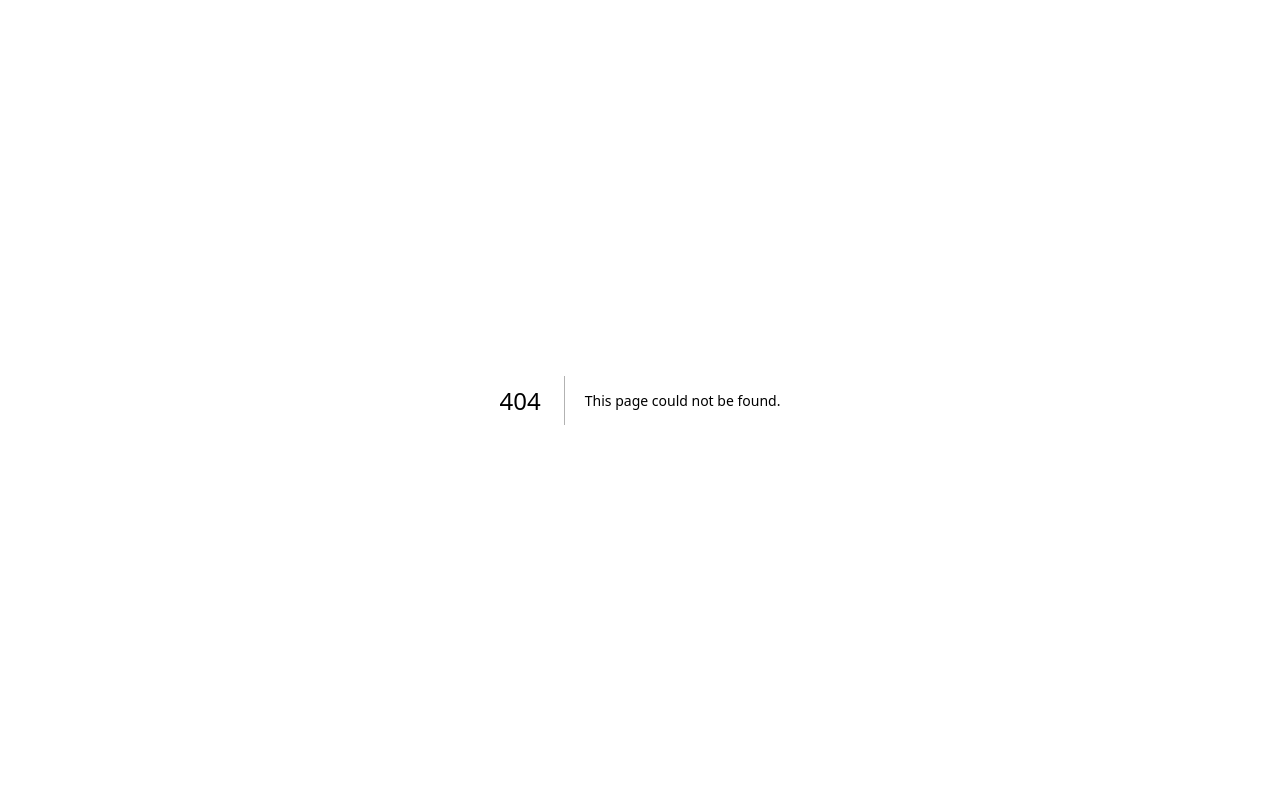
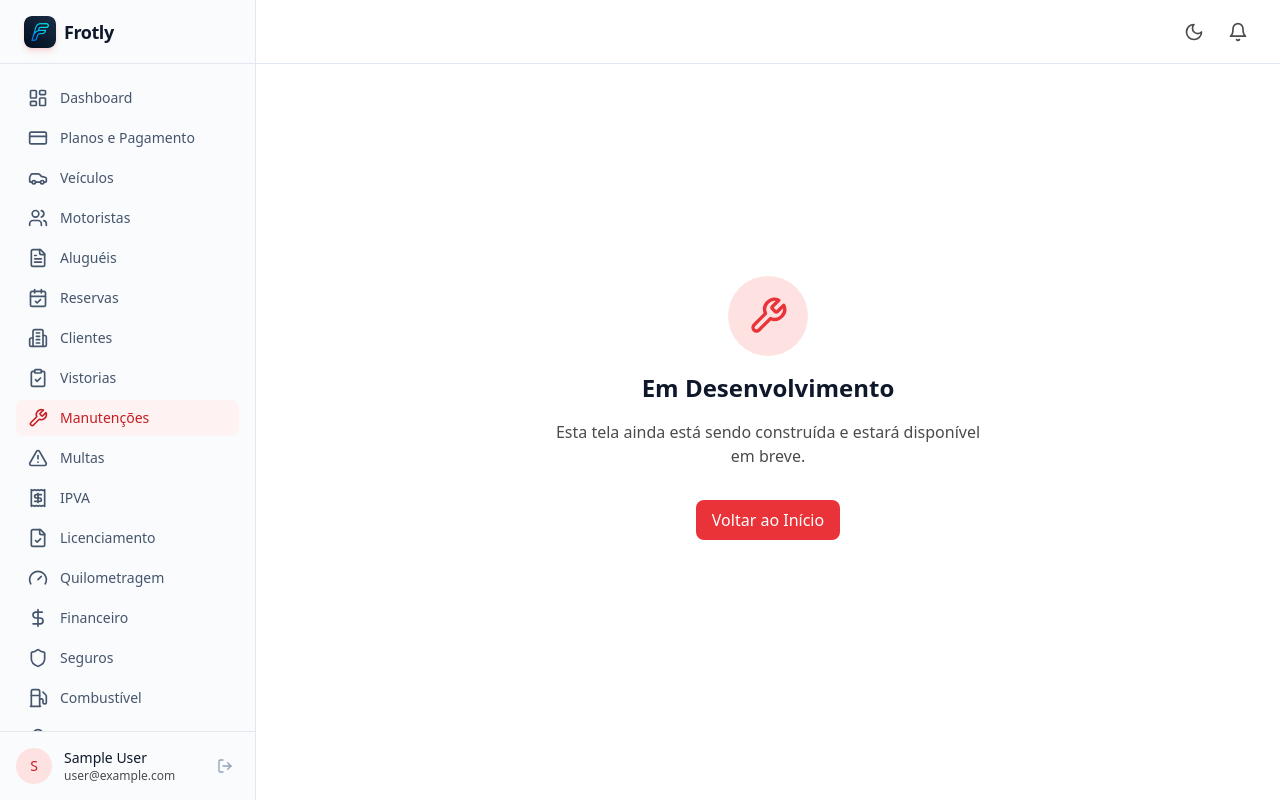
Before and after one commit to luizmagacho/frotly-frontend, a Next.js app: page /manutencoes/novo in a window 1280 px wide. Before the commit this address had no page. Built offline with nearby package versions, Linux system fonts and the light colour scheme; no server answers; sample sign-in values are in the browser's storage.

Commit message:
feat(frontend): add placeholders for all remaining unimplemented routes

```diff
--- /dev/null
+++ b/app/(dashboard)/alugueis/novo/page.tsx
@@ -0,0 +1,19 @@
+import { Wrench } from 'lucide-react';
+import Link from 'next/link';
+
+export default function PlaceholderPage() {
+  return (
+    <div className="flex h-[80vh] flex-col items-center justify-center space-y-4 text-center">
+      <div className="flex h-20 w-20 items-center justify-center rounded-full bg-blue-100 dark:bg-blue-900/30">
+        <Wrench className="h-10 w-10 text-blue-600 dark:text-blue-400" />
+      </div>
+      <h1 className="text-2xl font-bold text-slate-900 dark:text-white">Em Desenvolvimento</h1>
+      <p className="max-w-md text-slate-500">
+        Esta tela ainda está sendo construída e estará disponível em breve.
+      </p>
+      <Link href="/dashboard" className="mt-4 rounded-lg bg-blue-600 px-4 py-2 text-white hover:bg-blue-700">
+        Voltar ao Início
+      </Link>
+    </div>
+  );
+}
--- /dev/null
+++ b/app/(dashboard)/licenciamento/novo/page.tsx
@@ -0,0 +1,19 @@
+import { Wrench } from 'lucide-react';
+import Link from 'next/link';
+
+export default function PlaceholderPage() {
+  return (
+    <div className="flex h-[80vh] flex-col items-center justify-center space-y-4 text-center">
+      <div className="flex h-20 w-20 items-center justify-center rounded-full bg-blue-100 dark:bg-blue-900/30">
+        <Wrench className="h-10 w-10 text-blue-600 dark:text-blue-400" />
+      </div>
+      <h1 className="text-2xl font-bold text-slate-900 dark:text-white">Em Desenvolvimento</h1>
+      <p className="max-w-md text-slate-500">
+        Esta tela ainda está sendo construída e estará disponível em breve.
+      </p>
+      <Link href="/dashboard" className="mt-4 rounded-lg bg-blue-600 px-4 py-2 text-white hover:bg-blue-700">
+        Voltar ao Início
+      </Link>
+    </div>
+  );
+}
--- /dev/null
+++ b/app/(dashboard)/manutencoes/[id]/page.tsx
@@ -0,0 +1,19 @@
+import { Wrench } from 'lucide-react';
+import Link from 'next/link';
+
+export default function PlaceholderPage() {
+  return (
+    <div className="flex h-[80vh] flex-col items-center justify-center space-y-4 text-center">
+      <div className="flex h-20 w-20 items-center justify-center rounded-full bg-blue-100 dark:bg-blue-900/30">
+        <Wrench className="h-10 w-10 text-blue-600 dark:text-blue-400" />
+      </div>
+      <h1 className="text-2xl font-bold text-slate-900 dark:text-white">Em Desenvolvimento</h1>
+      <p className="max-w-md text-slate-500">
+        Esta tela ainda está sendo construída e estará disponível em breve.
+      </p>
+      <Link href="/dashboard" className="mt-4 rounded-lg bg-blue-600 px-4 py-2 text-white hover:bg-blue-700">
+        Voltar ao Início
+      </Link>
+    </div>
+  );
+}
--- /dev/null
+++ b/app/(dashboard)/manutencoes/novo/page.tsx
@@ -0,0 +1,19 @@
+import { Wrench } from 'lucide-react';
+import Link from 'next/link';
+
+export default function PlaceholderPage() {
+  return (
+    <div className="flex h-[80vh] flex-col items-center justify-center space-y-4 text-center">
+      <div className="flex h-20 w-20 items-center justify-center rounded-full bg-blue-100 dark:bg-blue-900/30">
+        <Wrench className="h-10 w-10 text-blue-600 dark:text-blue-400" />
+      </div>
+      <h1 className="text-2xl font-bold text-slate-900 dark:text-white">Em Desenvolvimento</h1>
+      <p className="max-w-md text-slate-500">
+        Esta tela ainda está sendo construída e estará disponível em breve.
+      </p>
+      <Link href="/dashboard" className="mt-4 rounded-lg bg-blue-600 px-4 py-2 text-white hover:bg-blue-700">
+        Voltar ao Início
+      </Link>
+    </div>
+  );
+}
--- /dev/null
+++ b/app/(dashboard)/motoristas/[id]/editar/page.tsx
@@ -0,0 +1,19 @@
+import { Wrench } from 'lucide-react';
+import Link from 'next/link';
+
+export default function PlaceholderPage() {
+  return (
+    <div className="flex h-[80vh] flex-col items-center justify-center space-y-4 text-center">
+      <div className="flex h-20 w-20 items-center justify-center rounded-full bg-blue-100 dark:bg-blue-900/30">
+        <Wrench className="h-10 w-10 text-blue-600 dark:text-blue-400" />
+      </div>
+      <h1 className="text-2xl font-bold text-slate-900 dark:text-white">Em Desenvolvimento</h1>
+      <p className="max-w-md text-slate-500">
+        Esta tela ainda está sendo construída e estará disponível em breve.
+      </p>
+      <Link href="/dashboard" className="mt-4 rounded-lg bg-blue-600 px-4 py-2 text-white hover:bg-blue-700">
+        Voltar ao Início
+      </Link>
+    </div>
+  );
+}
--- /dev/null
+++ b/app/(dashboard)/motoristas/novo/page.tsx
@@ -0,0 +1,19 @@
+import { Wrench } from 'lucide-react';
+import Link from 'next/link';
+
+export default function PlaceholderPage() {
+  return (
+    <div className="flex h-[80vh] flex-col items-center justify-center space-y-4 text-center">
+      <div className="flex h-20 w-20 items-center justify-center rounded-full bg-blue-100 dark:bg-blue-900/30">
+        <Wrench className="h-10 w-10 text-blue-600 dark:text-blue-400" />
+      </div>
+      <h1 className="text-2xl font-bold text-slate-900 dark:text-white">Em Desenvolvimento</h1>
+      <p className="max-w-md text-slate-500">
+        Esta tela ainda está sendo construída e estará disponível em breve.
+      </p>
+      <Link href="/dashboard" className="mt-4 rounded-lg bg-blue-600 px-4 py-2 text-white hover:bg-blue-700">
+        Voltar ao Início
+      </Link>
+    </div>
+  );
+}
--- /dev/null
+++ b/app/(dashboard)/multas/novo/page.tsx
@@ -0,0 +1,19 @@
+import { Wrench } from 'lucide-react';
+import Link from 'next/link';
+
+export default function PlaceholderPage() {
+  return (
+    <div className="flex h-[80vh] flex-col items-center justify-center space-y-4 text-center">
+      <div className="flex h-20 w-20 items-center justify-center rounded-full bg-blue-100 dark:bg-blue-900/30">
+        <Wrench className="h-10 w-10 text-blue-600 dark:text-blue-400" />
+      </div>
+      <h1 className="text-2xl font-bold text-slate-900 dark:text-white">Em Desenvolvimento</h1>
+      <p className="max-w-md text-slate-500">
+        Esta tela ainda está sendo construída e estará disponível em breve.
+      </p>
+      <Link href="/dashboard" className="mt-4 rounded-lg bg-blue-600 px-4 py-2 text-white hover:bg-blue-700">
+        Voltar ao Início
+      </Link>
+    </div>
+  );
+}
--- /dev/null
+++ b/app/(dashboard)/veiculos/[id]/editar/page.tsx
@@ -0,0 +1,19 @@
+import { Wrench } from 'lucide-react';
+import Link from 'next/link';
+
+export default function PlaceholderPage() {
+  return (
+    <div className="flex h-[80vh] flex-col items-center justify-center space-y-4 text-center">
+      <div className="flex h-20 w-20 items-center justify-center rounded-full bg-blue-100 dark:bg-blue-900/30">
+        <Wrench className="h-10 w-10 text-blue-600 dark:text-blue-400" />
+      </div>
+      <h1 className="text-2xl font-bold text-slate-900 dark:text-white">Em Desenvolvimento</h1>
+      <p className="max-w-md text-slate-500">
+        Esta tela ainda está sendo construída e estará disponível em breve.
+      </p>
+      <Link href="/dashboard" className="mt-4 rounded-lg bg-blue-600 px-4 py-2 text-white hover:bg-blue-700">
+        Voltar ao Início
+      </Link>
+    </div>
+  );
+}
```
